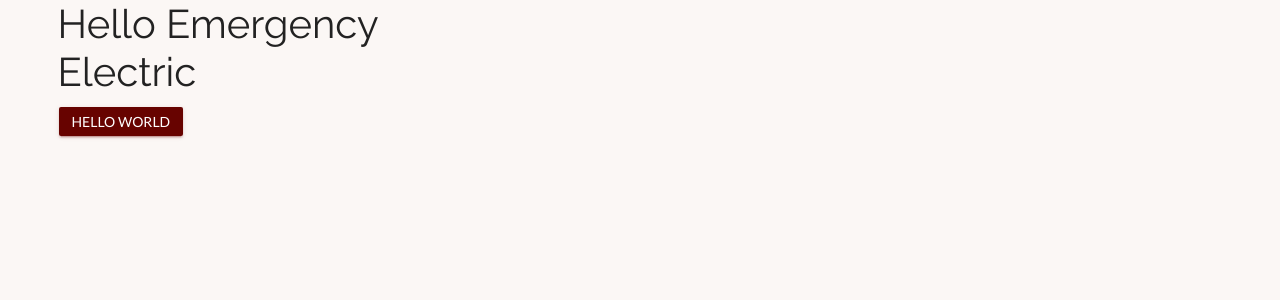
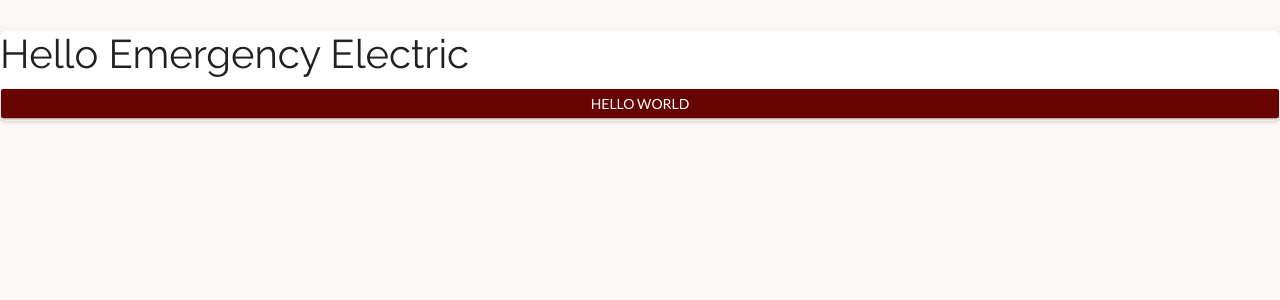
Before and after one commit to dswhitely1/ee-revamp-2020, a React (Create React App) app: page / in a window 1280 px wide. Shown: the top 300 px of the page. Built offline with nearby package versions, Linux system fonts and the light colour scheme.

Commit message:
Testing Card

```diff
--- a/src/index.jsx
+++ b/src/index.jsx
@@ -6,19 +6,16 @@ import Container from 'components/Container/container.component';
 import GridRow from 'components/Grid/gridRow.component';
 import GridColumn from 'components/Grid/gridColumn.component';
 import Button from 'components/CustomButtons/button.component';
+import Card from 'components/Cards/Card/card.component';
 
 const App = () => (
   <StylesProvider injectFirst>
-    <Container maxWidth="lg">
-      <GridRow>
-        <GridColumn xs={12} sm={6} md={4}>
-          <h1>Hello Emergency Electric</h1>
-          <Button size="sm" color="primary">
-            Hello World
-          </Button>
-        </GridColumn>
-      </GridRow>
-    </Container>
+    <Card>
+      <h1>Hello Emergency Electric</h1>
+      <Button size="sm" color="primary">
+        Hello World
+      </Button>
+    </Card>
   </StylesProvider>
 );
 
```
